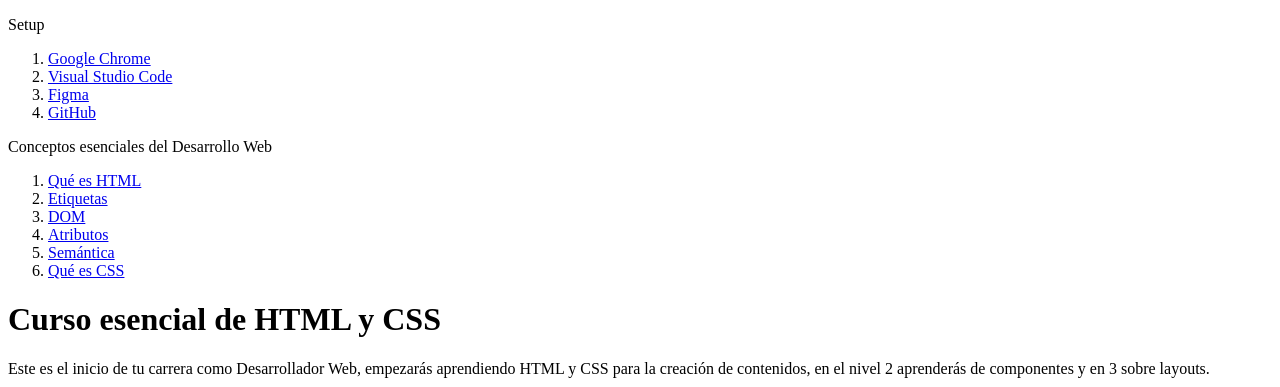
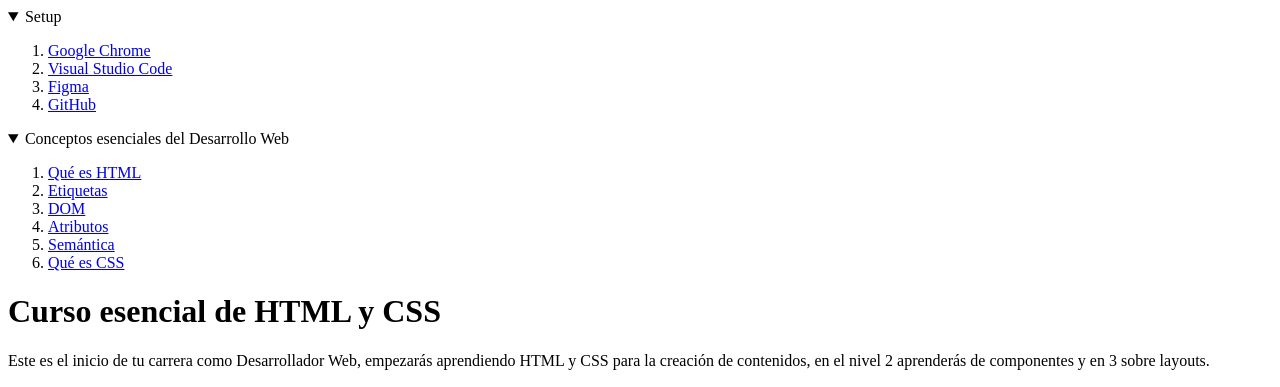
Before and after one commit to HectorGalindoPedraza/curso-esencial-html-css, a plain HTML site: page index.html in a window 1280 px wide. Shown: the top 387 px of the page. Drawn offline with Linux system fonts and the light colour scheme.

Commit message:
Menú desplegable

```diff
--- a/index.html
+++ b/index.html
@@ -8,15 +8,22 @@
 </head>
 <body>
     <header>
-        <p>Setup</p>
         <nav>
+            <details open>
+                <summary>
+                    Setup
+                </summary>
                 <ol>
                     <li> <a href="#google-chrome">Google Chrome</a> </li>
                     <li> <a href="#vsc">Visual Studio Code</a></li>
                     <li> <a href="#figma">Figma</a></li>
                     <li> <a href="#github">GitHub</a></li>
                 </ol>
-<p>Conceptos esenciales del Desarrollo Web</p>
+            </details>
+            <details open>
+                <summary>
+                  Conceptos esenciales del Desarrollo Web
+                </summary>
                     <ol>
                         <li> <a href="#html">Qué es HTML</a></li>
                         <li> <a href="#etiquetas">Etiquetas</a></li>
@@ -25,6 +32,7 @@
                         <li> <a href="#semantica">Semántica</a> </li>
                         <li> <a href="#css">Qué es CSS</a></li>
                     </ol>
+            </details>
         </nav>
     </header>
     <h1>Curso esencial de HTML y CSS </h1>
```
Lines whose indentation alone changed are shown as unchanged.
